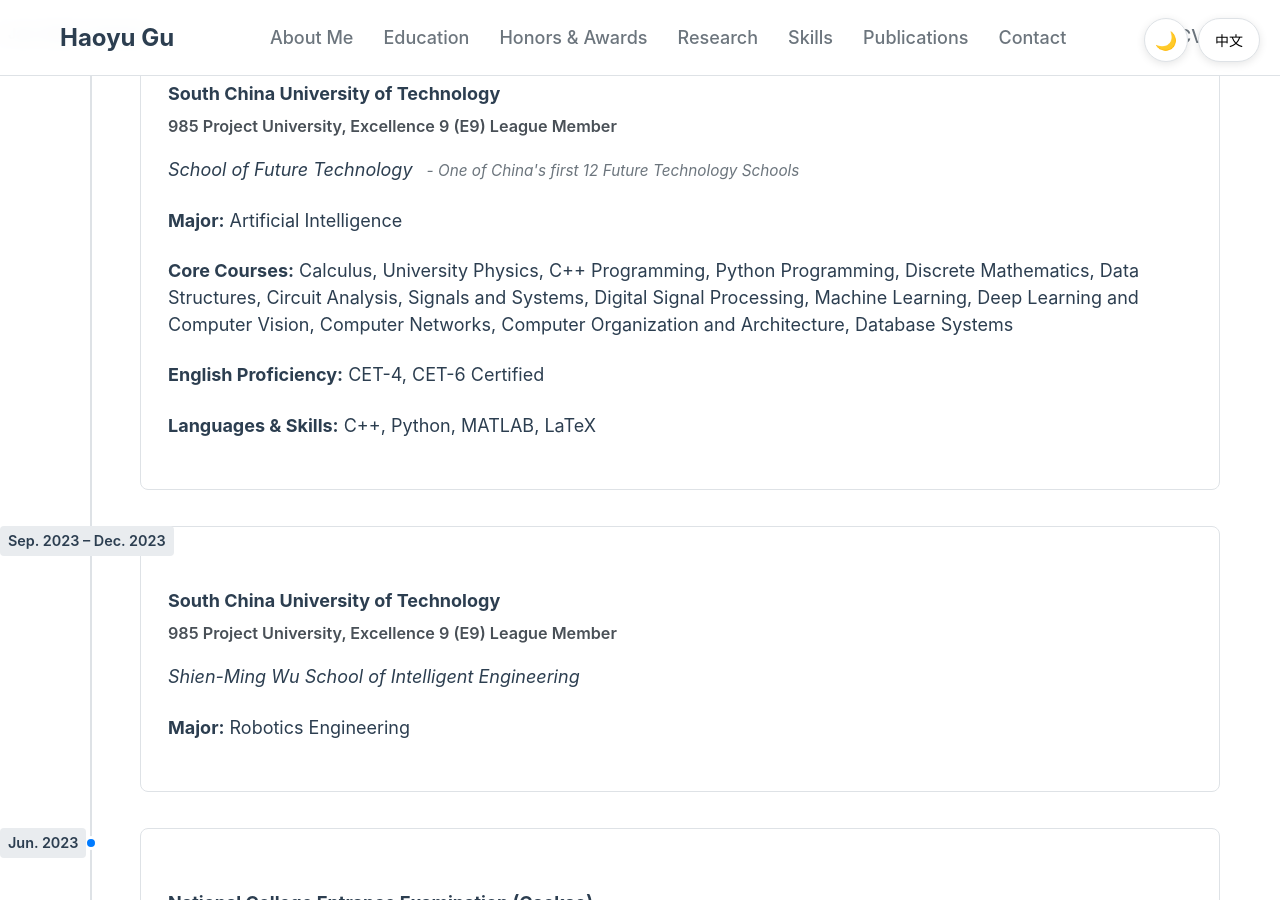
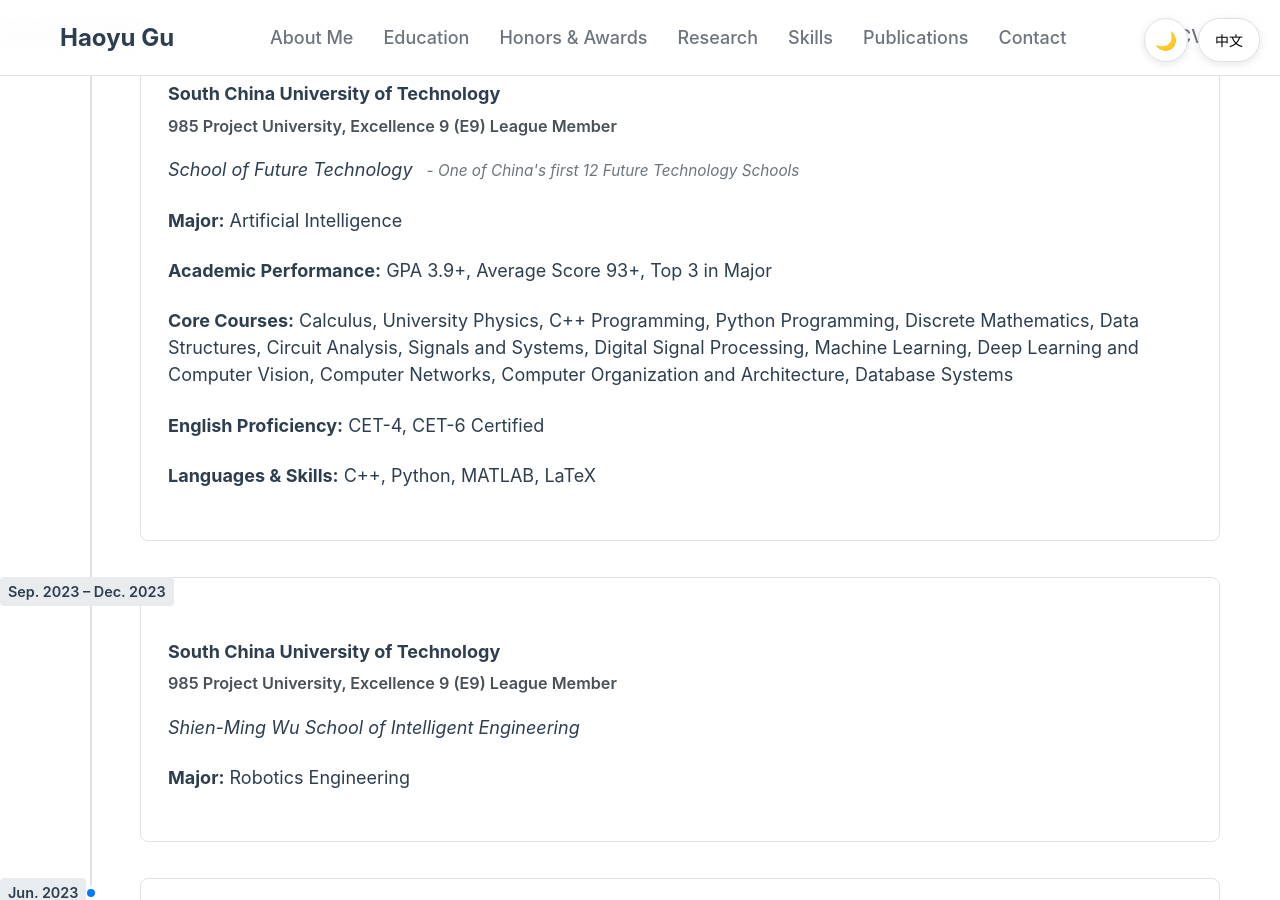
Before and after one commit to Haoyu-Gu/haoyu-gu.github.io, a Jekyll site: the page built from index.html, in a window 1280 px wide and 900 px high, scrolled down 2122 px. Built offline with Jekyll 4.4.1, drawn with Linux system fonts in a browser that asks for light colours.

Commit message:
Add academic performance information (GPA 3.9+, Average 93+, Top 3 in major)

```diff
--- a/index.html
+++ b/index.html
@@ -56,6 +56,7 @@
         <p class="university-description" data-lang='{"en": "985 Project University, Excellence 9 (E9) League Member", "zh": "985工程大学，卓越大学联盟(E9)成员"}'>985 Project University, Excellence 9 (E9) League Member</p>
         <p><em data-lang='{"en": "School of Future Technology", "zh": "未来技术学院"}'>School of Future Technology</em> <span class="school-description" data-lang='{"en": "- One of China&#39;s first 12 Future Technology Schools", "zh": "- 国家首批12所未来技术学院"}'>- One of China&#39;s first 12 Future Technology Schools</span></p>
         <p><strong data-lang='{"en": "Major:", "zh": "专业:"}'>Major:</strong> <span data-lang='{"en": "Artificial Intelligence", "zh": "人工智能"}'>Artificial Intelligence</span></p>
+        <p><strong data-lang='{"en": "Academic Performance:", "zh": "学术成绩:"}'>Academic Performance:</strong> <span data-lang='{"en": "GPA 3.9+, Average Score 93+, Top 3 in Major", "zh": "GPA 3.9+，均分93+，专业前三"}'>GPA 3.9+, Average Score 93+, Top 3 in Major</span></p>
         <p><strong data-lang='{"en": "Core Courses:", "zh": "核心课程:"}'>Core Courses:</strong> <span data-lang='{"en": "Calculus, University Physics, C++ Programming, Python Programming, Discrete Mathematics, Data Structures, Circuit Analysis, Signals and Systems, Digital Signal Processing, Machine Learning, Deep Learning and Computer Vision, Computer Networks, Computer Organization and Architecture, Database Systems", "zh": "微积分、大学物理、C++程序设计、Python程序设计、离散数学、数据结构、电路分析、信号与系统、数字信号处理、机器学习、深度学习与计算机视觉、计算机网络、计算机组成原理、数据库系统"}'>Calculus, University Physics, C++ Programming, Python Programming, Discrete Mathematics, Data Structures, Circuit Analysis, Signals and Systems, Digital Signal Processing, Machine Learning, Deep Learning and Computer Vision, Computer Networks, Computer Organization and Architecture, Database Systems</span></p>
         <p><strong data-lang='{"en": "English Proficiency:", "zh": "英语能力:"}'>English Proficiency:</strong> <span data-lang='{"en": "CET-4, CET-6 Certified", "zh": "四级、六级证书"}'>CET-4, CET-6 Certified</span></p>
         <p><strong data-lang='{"en": "Languages & Skills:", "zh": "语言与技能:"}'>Languages & Skills:</strong> <span data-lang='{"en": "C++, Python, MATLAB, LaTeX", "zh": "C++、Python、MATLAB、LaTeX"}'>C++, Python, MATLAB, LaTeX</span></p>
```
